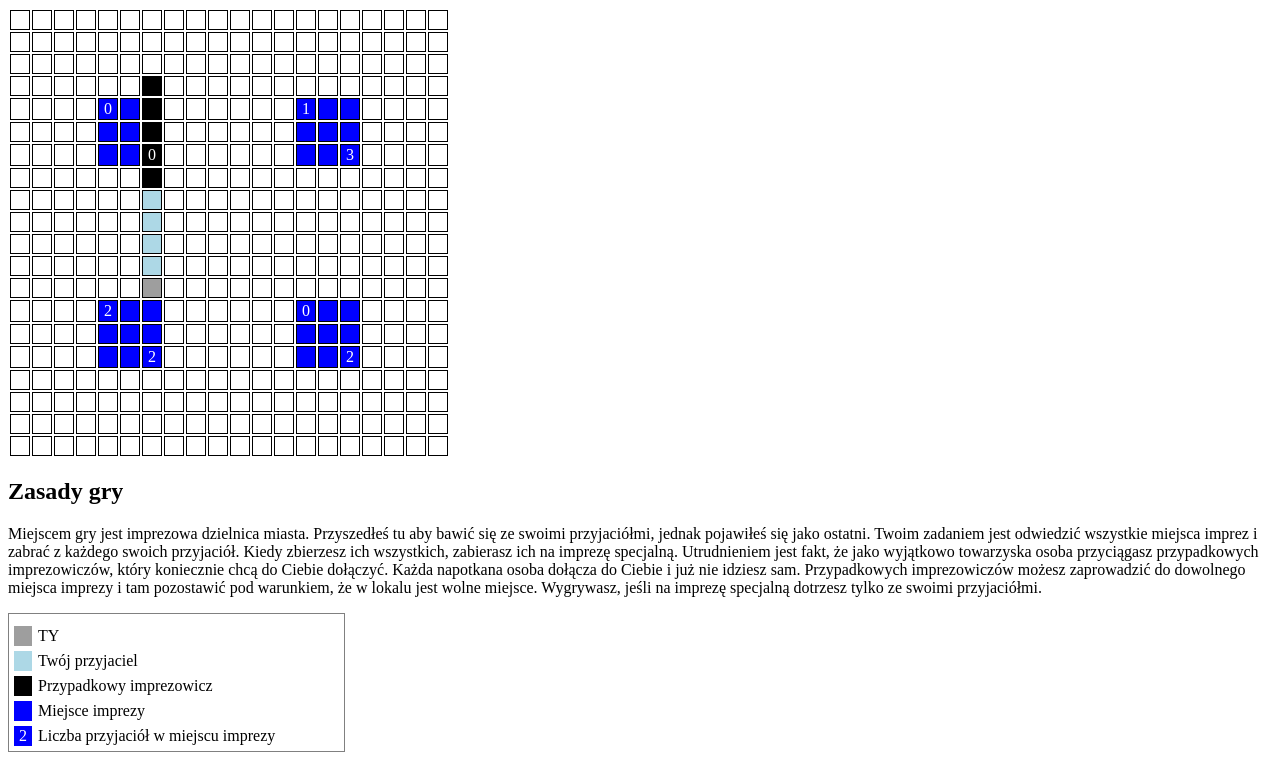
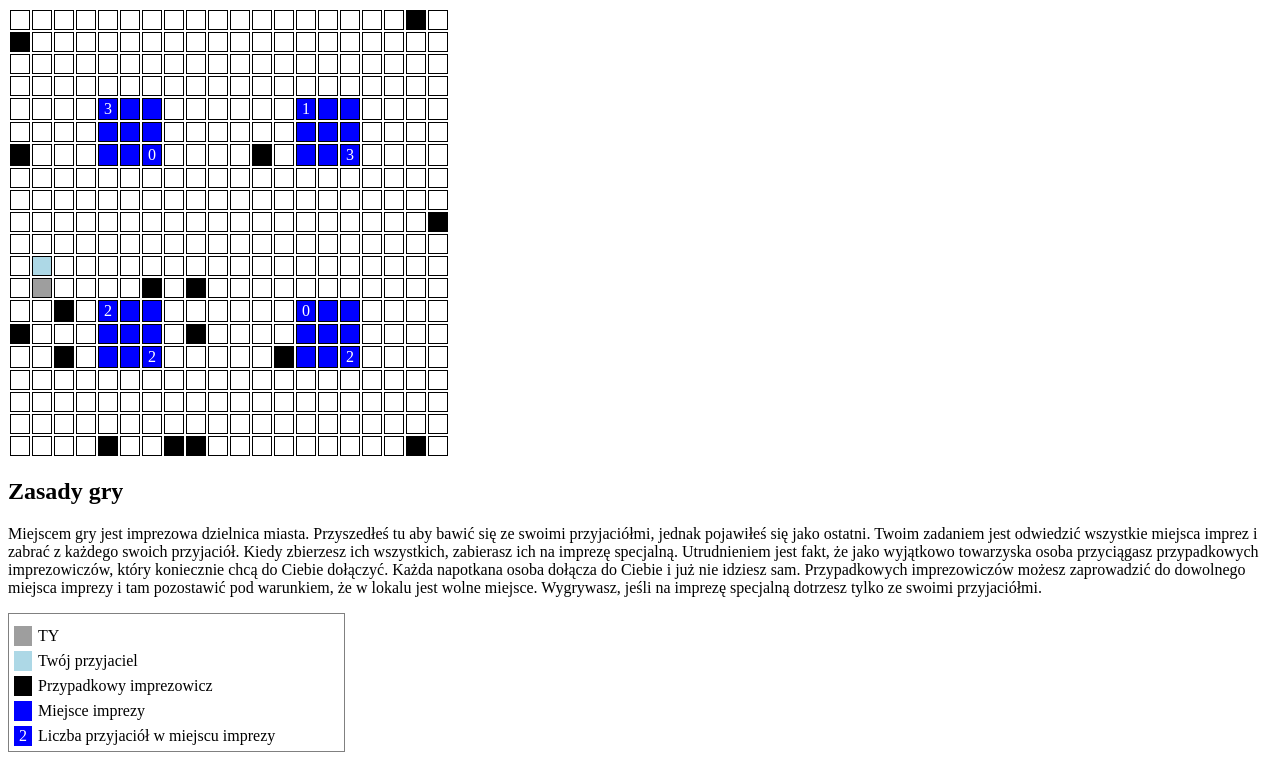
Before and after one commit to andrzejpuzynski/jQuery-game, a plain HTML site: page index.html in a window 1280 px wide. Drawn offline with Linux system fonts and the light colour scheme; grey boxes are pictures that could not be loaded.

Commit message:
Add free Aliens
- add generating free aliens
- add direction od Free Aliens

```diff
--- a/index.html
+++ b/index.html
@@ -34,10 +34,13 @@
             background-size: 16px 16px;
         }
 
-        .pink {
-            background: pink;
+        .enter {
+            /*background: pink;*/
         }
 
+        .freeAlien {
+            background: black;
+        }
 
     </style>
 </head>
@@ -101,7 +104,7 @@
         $('td', $table).addClass('cell');
         $board.append($table);
 
-        var aliens = 5; // snake chcaracter ---------
+        var aliens = 0; // snake chcaracter ---------
         var friends = 1;
         var snakeLength =  1 + friends + aliens;
 
@@ -156,6 +159,43 @@
         }
 
         var freePlaces = addFreePlaces(4);
+
+
+        $('tr td:nth-child(1)', $table).addClass('enter'); //Enter Free Aliens
+        $('tr td:nth-child(20)', $table).addClass('enter');
+        $('tr:nth-child(1) td', $table).addClass('enter');
+        $('tr:nth-child(20) td', $table).addClass('enter');
+        var $enter = $('.enter');
+        var freeAliens = [];
+        var nextStepFreeAliens = [];
+
+
+        var interval = setInterval(function () {  //generate Enter Free Aliens
+            freeAliens.push($enter.eq(Math.floor(Math.random() * $enter.length)).addClass('freeAlien'));
+
+            for (var i = 37; i < 41; i++) { //generate first direction of Free Alien
+                if (moves[i](freeAliens[freeAliens.length-1]).length === 0) {
+                    if (i < 39) {
+                        nextStepFreeAliens.push(i+2);
+                    } else {
+                        nextStepFreeAliens.push(i-2);
+                    }
+                }
+            }
+            $enter = $('.enter').not('.freeAlien').not('.snake');
+        }, 200);
+
+
+        var interval = setInterval(function () { //move Free Aliens
+            for (var i = 0; i < freeAliens.length-1; i++) {
+                var nextStep = moves[nextStepFreeAliens[i]](freeAliens[i]);
+                freeAliens[i].removeClass('freeAlien');
+                nextStep.addClass('freeAlien');
+                freeAliens[i] = nextStep;
+//                console.log(freeAliens[i]);
+            };
+        }, 600);
+
 
 
         var moves = {
@@ -273,7 +313,6 @@
 
             drawSnake();
 
-//                clearInterval(interval);
         }, 400)
 
 
```
